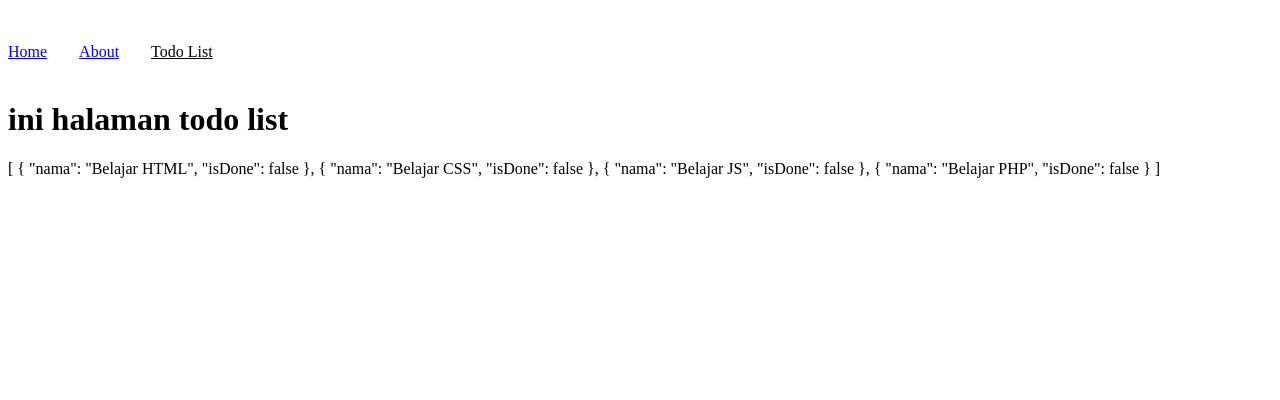
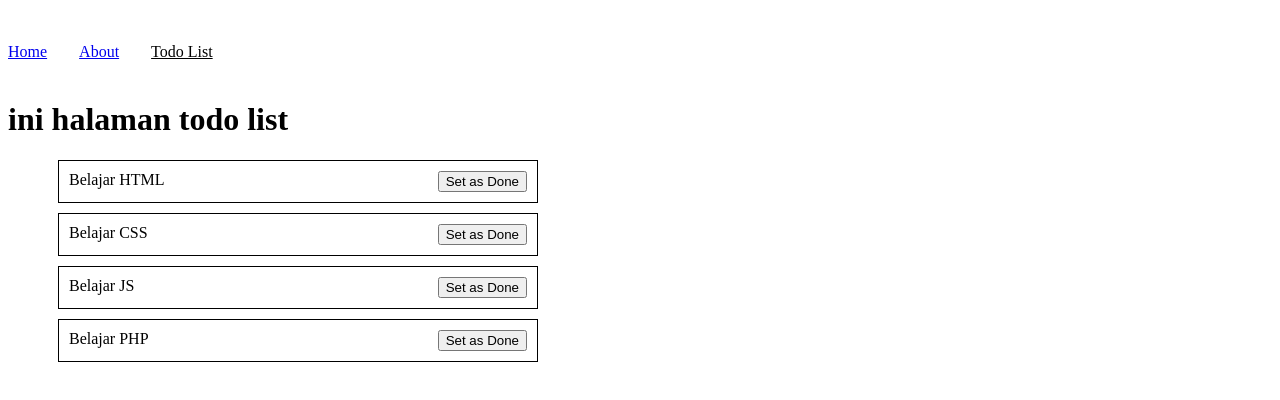
Before and after one commit to darmakom/vuejs-pinia, a Vue app: page /todolist in a window 1280 px wide. Shown: the top 400 px of the page. Built offline with nearby package versions, Linux system fonts and the light colour scheme.

Commit message:
Melanjutkan belajar Pinia 2

```diff
--- a/src/stores/todoStore.js
+++ b/src/stores/todoStore.js
@@ -13,6 +13,8 @@ export const useTodoStore = defineStore('todo', {
 
   },
   actions: {
-
+    setAsDone(index) {
+        console.log(index)
+    }
   },
 })
--- a/src/views/TodoView.vue
+++ b/src/views/TodoView.vue
@@ -1,8 +1,31 @@
 <template>
     <h1>ini halaman todo list</h1>
 
-    {{ todoStore.todoList }}
+    <ul>
+        <li v-for="(list, index) in todoStore.todoList">
+            <span>
+                {{ list.nama }}</span>
+            <span>
+                <button @click="todoStore.setAsDone(index)">Set as Done</button>
+            </span>
+        </li>
+    </ul>
 </template>
+
+<style scoped>
+    ul {
+        list-style: none;
+        width: 500px;
+    }
+
+    li {
+        border: solid 1px;
+        margin: 10px;
+        padding: 10px;
+        display: flex;
+        justify-content: space-between;
+    }
+</style>
 
 <script>
     import { useTodoStore } from '@/stores/todoStore';
```
